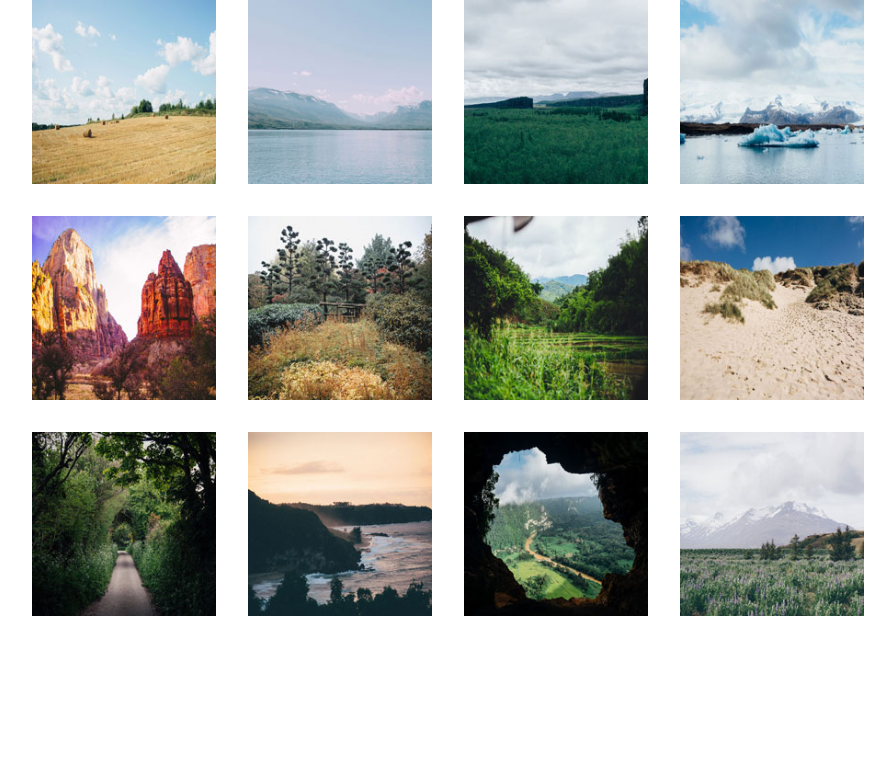
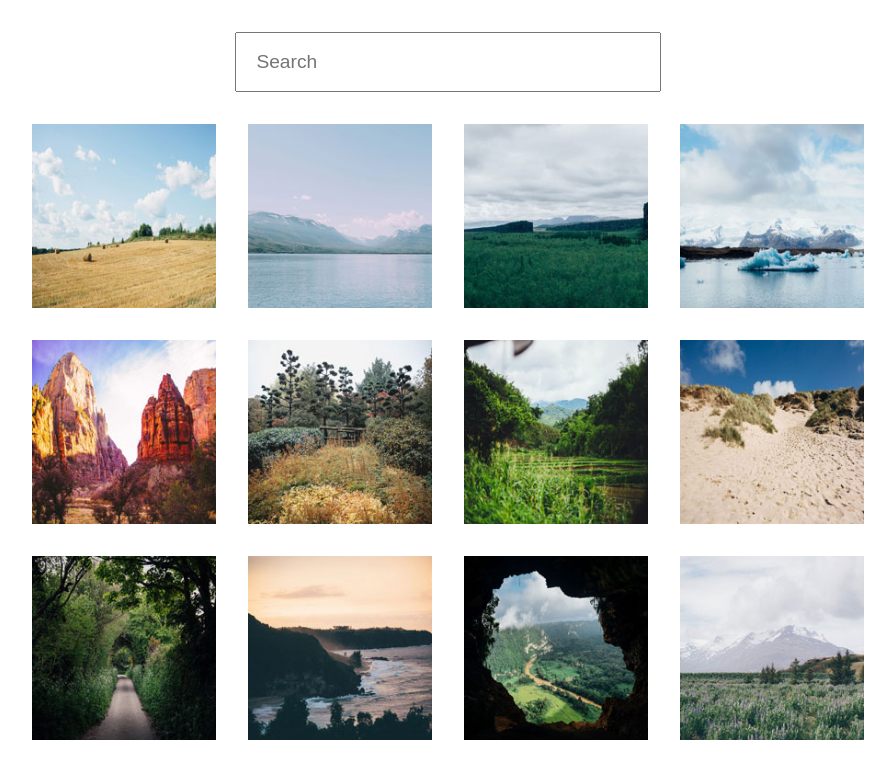
Before and after one commit to JaredStephens/PHOTO_GALLERY_V5, a plain HTML site: page index.html in a window 1280 px wide. Shown: the whole page, without its empty margins (192-1087 px from the left). Drawn offline with Linux system fonts and the light colour scheme.

Commit message:
search field

```diff
--- a/index.html
+++ b/index.html
@@ -7,6 +7,9 @@
 		<title>Photo Gallery</title>
 	</head>
 	<body>
+		<div id="search-container">
+			<input type="text" placeholder="Search" class="search" />
+		</div>
 		<div id="grid-container">
 			<img src="/photos/thumbnails/01.jpg" alt="" id="image-1" />
 			<img src="/photos/thumbnails/02.jpg" alt="" id="image-2" />
--- a/styles.css
+++ b/styles.css
@@ -2,6 +2,17 @@
 	margin: 0%;
 	padding: 0%;
 	box-sizing: border-box;
+}
+#search-container {
+	text-align: center;
+	margin: 2em;
+}
+.search {
+	width: 35%;
+	height: 60px;
+	padding-left: 1em;
+	font-size: larger;
+	outline: none;
 }
 img {
 	width: 100%;
```
